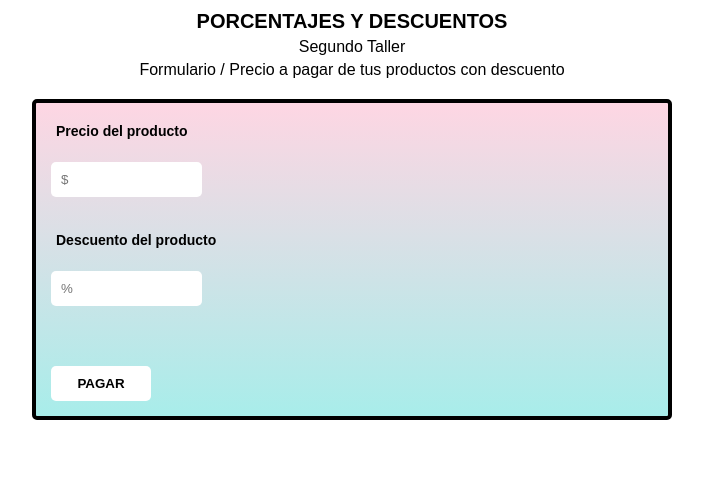
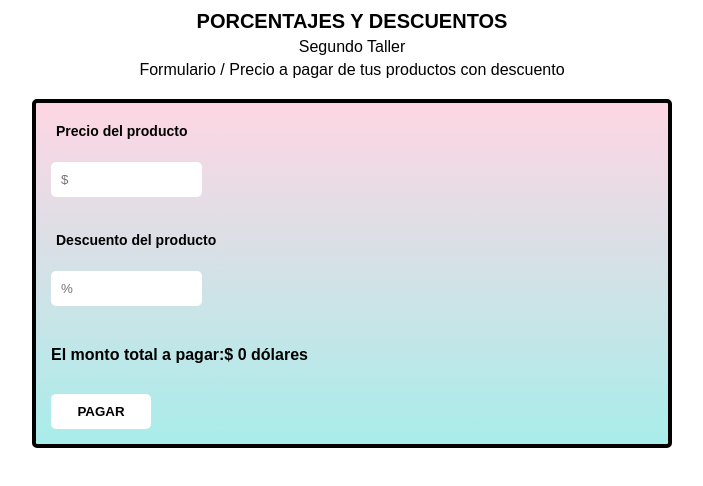
Before and after one commit to Christiano0407/Js-Practice_Platzi, a website: page src/html/indexThree.html in a window 1280 px wide. Both pictures are taken after a click on the button "PAGAR". Shown: the whole page, without its empty margins (288-991 px from the left). Drawn offline with Linux system fonts and the light colour scheme.

Commit message:
button/event

```diff
--- a/src/css/mainThree.css
+++ b/src/css/mainThree.css
@@ -109,6 +109,9 @@ body {
 .form p {
    margin-top: 1rem;
    margin-bottom: 1rem;
+   font-size: 1.6rem;
+   color: #000;
+   font-weight: bold;
 }
 
 
@@ -123,6 +126,7 @@ body {
     cursor: pointer;
     text-align: center;
     width: 100px;
+    margin-top: 1rem;
 }
 .button:is(:hover, :focus) {
     background-color: #fff;
--- a/src/js/appThree.js
+++ b/src/js/appThree.js
@@ -1,10 +1,10 @@
 console.log("Practice Two / Taller Dos");
 // ===========Variables ===========>
-const inputPrice = document.getElementById(`inputPrice`);
+/* const inputPrice = document.getElementById(`inputPrice`);  */
 
-const inputDiscount = document.getElementById(`inputDiscount`);
+/* const inputDiscount = document.getElementById(`inputDiscount`);  */
 
-const money = document.getElementById(`money`);
+/* const money = document.getElementById(`money`);  */
 
 const button = document.getElementById(`btn`);
 
@@ -12,11 +12,31 @@ const button = document.getElementById(`btn`);
 console.group("Practica Dos");
 
 console.log(money);
+// Funcción para llamar Precio con Descuento ====>
+calcularPrecioConDescuento = (precio, descuento) => {
 
+    const porcentajePrecioConDescuento = 100 - descuento;
+
+    let precioPago = (precio * porcentajePrecioConDescuento) / 100;
+    return precioPago;
+}
+console.log(calcularPrecioConDescuento(100, 15));
+
+// Evento  =========>
 button.addEventListener(`click`, () => {
     console.log("Click Btn");
 
+    const inputPrice = document.getElementById(`inputPrice`);
+    const priceValue = inputPrice.value;
+
+    const inputDiscount = document.getElementById(`inputDiscount`);
+    const discountValue = inputDiscount.value;
+
+    const precioTotal = calcularPrecioConDescuento(priceValue, discountValue);
+    //console.log(`El precio Total es: ${precioTotal}`);
+    const money = document.getElementById(`money`);
+    money.innerText = `El monto total a pagar:$ ${precioTotal} dólares`;
+
 });
 
-
 console.groupEnd();
```
